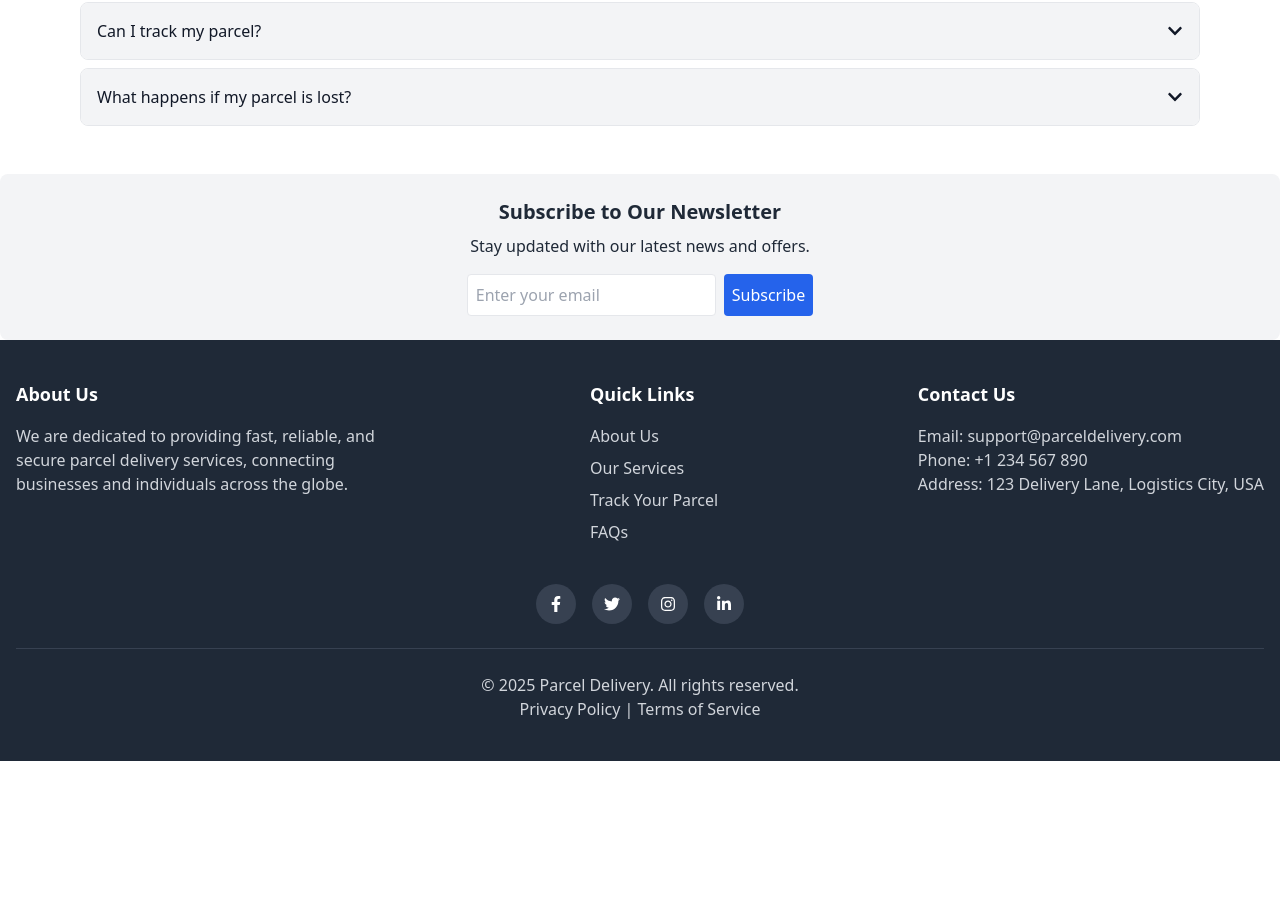
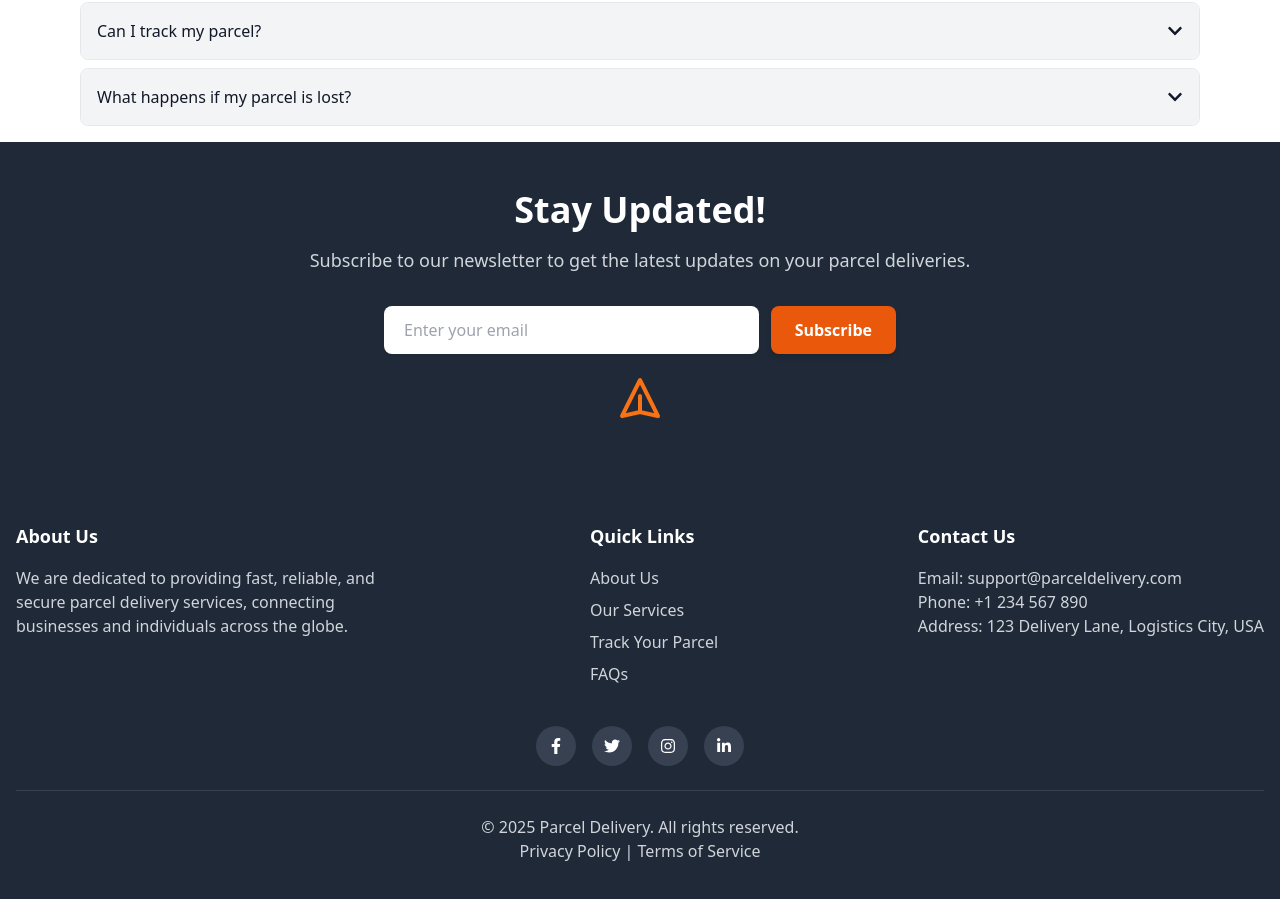
Before and after one commit to Pra1re/Paxel, a React (Vite) app: page / in a window 1280 px wide. Shown: the part 1923-2822 px from the top of the page. Before the commit the page ends 2684 px from the top, so only its background shows below. Built offline with nearby package versions, Linux system fonts and the light colour scheme; no server answers; some icons are missing.

Commit message:
newletter section design improved

```diff
--- a/src/components/home.jsx
+++ b/src/components/home.jsx
@@ -10,6 +10,7 @@ import Features from './feature';
 import Topdelman from './topdelman';
 import FAQ from './faq';
 import NewsletterSubscription from './newsletter';
+import Newsletter from './newsletter';
 
 
 
@@ -25,7 +26,7 @@ const Home = () => {
             <Features></Features>
             <Topdelman></Topdelman>
             <FAQ></FAQ>
-            <NewsletterSubscription></NewsletterSubscription>
+            <Newsletter/>
             {/* <WhyChooseUs></WhyChooseUs> */}
 
 
--- a/src/components/newsletter.jsx
+++ b/src/components/newsletter.jsx
@@ -1,16 +1,85 @@
-export default function NewsletterSubscription() {
+import React, { useState } from 'react';
+
+const Newsletter = () => {
+  const [email, setEmail] = useState('');
+  const [isModalOpen, setIsModalOpen] = useState(false);
+
+  const handleSubmit = (e) => {
+    e.preventDefault();
+    setIsModalOpen(true); // Open the modal
+    setEmail(''); // Reset the email input
+  };
+
+  const closeModal = () => {
+    setIsModalOpen(false); // Close the modal
+  };
+
   return (
-      <div className="mt-8 p-6 bg-gray-100 dark:bg-gray-800 rounded-lg text-center">
-        <h2 className="text-xl font-bold mb-2">Subscribe to Our Newsletter</h2>
-        <p className="mb-4">Stay updated with our latest news and offers.</p>
-        <div className="flex flex-col sm:flex-row justify-center gap-2">
+    <div className="bg-[#1F2937] dark:bg-gray-900 py-12 px-4 sm:px-6 lg:px-8">
+      <div className="max-w-3xl mx-auto text-center">
+        <h2 className="text-3xl font-extrabold text-white dark:text-gray-100 sm:text-4xl">
+          Stay Updated!
+        </h2>
+        <p className="mt-4 text-lg text-gray-300 dark:text-gray-400">
+          Subscribe to our newsletter to get the latest updates on your parcel deliveries.
+        </p>
+        <form onSubmit={handleSubmit} className="mt-8 sm:flex justify-center">
+  <div className="w-full sm:max-w-md lg:max-w-lg flex flex-col sm:flex-row gap-3">
     <input
       type="email"
+      value={email}
+      onChange={(e) => setEmail(e.target.value)}
+      className="w-full px-5 py-3 rounded-lg shadow-sm focus:outline-none focus:ring-2 focus:ring-orange-500 focus:border-transparent dark:bg-gray-800 dark:text-gray-100 dark:placeholder-gray-400"
       placeholder="Enter your email"
-            className="p-2 rounded border dark:border-gray-600 dark:bg-gray-900 dark:text-white w-full sm:w-auto"
+      required
     />
-          <button className="p-2 bg-blue-600 text-white rounded hover:bg-blue-700">Subscribe</button>
+    <button
+      type="submit"
+      className="w-full sm:w-auto px-6 py-3 bg-orange-600 hover:bg-orange-700 text-white font-semibold rounded-lg shadow-md transition-all duration-300 transform hover:scale-105 focus:outline-none focus:ring-2 focus:ring-orange-500 focus:ring-offset-2 dark:bg-orange-700 dark:hover:bg-orange-800"
+    >
+      Subscribe
+    </button>
+  </div>
+</form>
+        <div className="mt-8 animate-bounce">
+          <svg
+            className="w-12 h-12 mx-auto text-orange-500 dark:text-orange-400"
+            fill="none"
+            stroke="currentColor"
+            viewBox="0 0 24 24"
+            xmlns="http://www.w3.org/2000/svg"
+          >
+            <path
+              strokeLinecap="round"
+              strokeLinejoin="round"
+              strokeWidth="2"
+              d="M12 19l9 2-9-18-9 18 9-2zm0 0v-8"
+            ></path>
+          </svg>
         </div>
       </div>
+
+      {/* Modal */}
+      {isModalOpen && (
+        <div className="fixed inset-0 flex items-center justify-center bg-black bg-opacity-50 z-50">
+          <div className="bg-white dark:bg-gray-800 p-6 rounded-lg shadow-lg max-w-sm w-full mx-4">
+            <h3 className="text-xl font-semibold text-gray-900 dark:text-gray-100">
+              Thank You!
+            </h3>
+            <p className="mt-2 text-gray-600 dark:text-gray-300">
+              You've successfully subscribed with <span className="font-medium text-orange-500">{email}</span>.
+            </p>
+            <button
+              onClick={closeModal}
+              className="mt-4 w-full px-4 py-2 bg-orange-600 hover:bg-orange-700 text-white font-semibold rounded-lg shadow-md transition-all duration-300 focus:outline-none focus:ring-2 focus:ring-orange-500 focus:ring-offset-2 dark:bg-orange-700 dark:hover:bg-orange-800"
+            >
+              Close
+            </button>
+          </div>
+        </div>
+      )}
+    </div>
   );
-  }
+};
+
+export default Newsletter;
```
Lines whose indentation alone changed are shown as unchanged.
